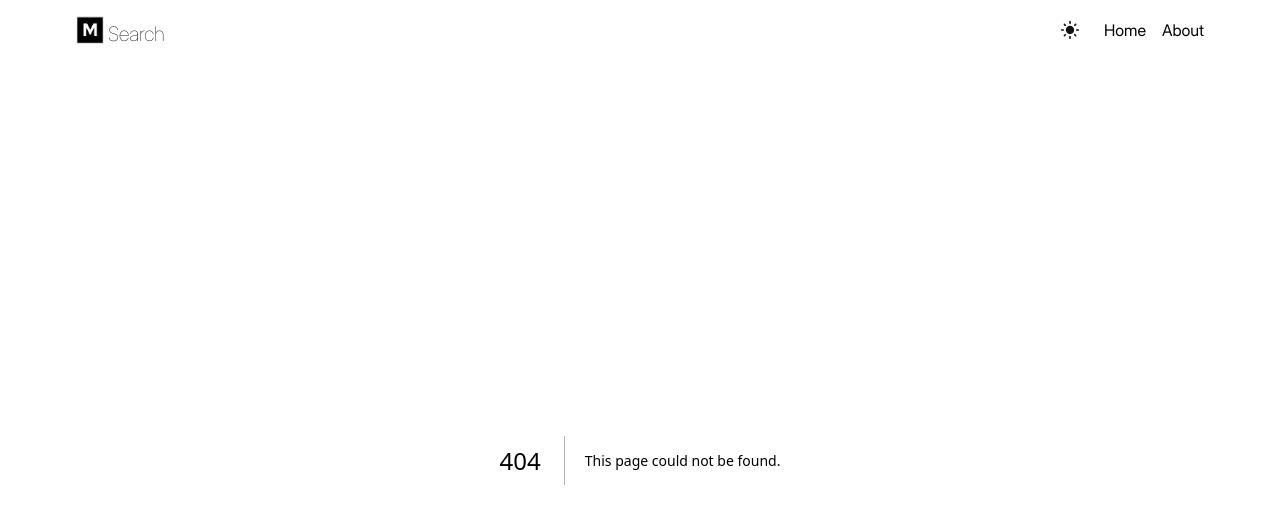
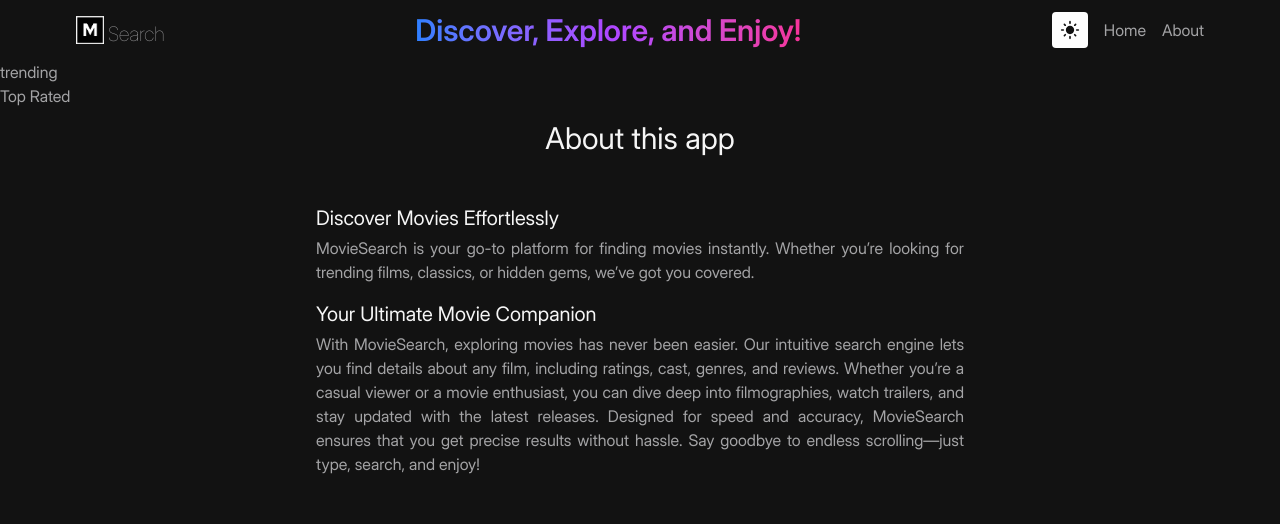
Before and after one commit to madn6/Movie-Search-App, a Next.js app: page /about in a window 1280 px wide. Before the commit this address had no page. Shown: the top 524 px of the page. Built offline with nearby package versions, Linux system fonts and the light colour scheme.

Commit message:
bottom navbar added

```diff
--- /dev/null
+++ b/src/app/about/page.jsx
@@ -0,0 +1,22 @@
+import React from 'react';
+
+export default function About() {
+	return (
+		<div className=" max-w-2xl mx-auto p-3 space-y-4">
+			<h1 className=" mb-12 text-center text-light-100 text-3xl">About this app</h1>
+			<div className='text-justify'>
+            <div className='text-light-100 text-xl mb-1'>Discover Movies Effortlessly</div> MovieSearch is your go-to platform for finding movies
+				instantly. Whether you’re looking for trending films, classics, or hidden gems, we’ve got
+				you covered.
+			</div>
+			<div className='text-justify'>
+				<div className='text-light-100 text-xl  mb-1'>Your Ultimate Movie Companion</div> With MovieSearch, exploring movies has never been easier. Our
+				intuitive search engine lets you find details about any film, including ratings, cast,
+				genres, and reviews. Whether you’re a casual viewer or a movie enthusiast, you can dive deep
+				into filmographies, watch trailers, and stay updated with the latest releases. Designed for
+				speed and accuracy, MovieSearch ensures that you get precise results without hassle. Say
+				goodbye to endless scrolling—just type, search, and enjoy!
+			</div>
+		</div>
+	);
+}
--- a/src/app/layout.js
+++ b/src/app/layout.js
@@ -2,6 +2,7 @@ import { Geist, Geist_Mono } from 'next/font/google';
 import './globals.css';
 import Header from '@/components/Header';
 import Providers from './Providers';
+import Navbar from '@/components/Navbar';
 
 const geistSans = Geist({
 	variable: '--font-geist-sans',
@@ -23,7 +24,8 @@ export default function RootLayout({ children }) {
 		<html lang="en">
 			<body className={`${geistSans.variable} ${geistMono.variable} antialiased`}>
 				<Providers>
-					<Header />
+          <Header />
+          <Navbar/>
 					{children}
 				</Providers>
 			</body>
--- a/src/components/DayLightSwitch.jsx
+++ b/src/components/DayLightSwitch.jsx
@@ -19,7 +19,7 @@ export default function DayLightSwitch() {
 	return (
 		<button
 			className="p-2 rounded-sm  cursor-pointer  transition-all duration-300 ease-in-out
-              bg-white text-[#121212] dark:bg-[#232323] dark:text-[#a4a4a6]
+              bg-white text-[#121212] dark:bg-[#232323] dark:border border-gray-300 dark:text-[#a4a4a6]
               dark:hover:bg-[#232323] hover:bg-gray-200"
 			onClick={() => setTheme(currentTheme === 'dark' ? 'light' : 'dark')}
 		>
--- a/src/components/Header.jsx
+++ b/src/components/Header.jsx
@@ -10,13 +10,16 @@ export default function Header() {
 	return (
 		<div className="p-3 flex-row-reverse flex items-center justify-between max-w-6xl mx-auto">
 			<div className="flex items-center gap-4">
-            <DayLightSwitch className=""/>
+				<DayLightSwitch className="" />
 				<MenuItems title="home" address="/" Icon={AiFillHome} />
 				<MenuItems title="About" address="/about" Icon={BsFillInfoCircleFill} />
 			</div>
-         <Link href={'/'} className="flex gap-1 items-end ">
-				<img src="fevicon2.webp" alt="fevicon" width={28}/>
-            <span className="font-thin text-xl leading-none">Search</span>
+			<h1 className="lg:text-3xl md:text-2xl md:inline hidden  font-semibold bg-gradient-to-r from-blue-500 via-purple-500 to-pink-500 bg-clip-text text-transparent">
+				Discover, Explore, and Enjoy!
+			</h1>
+			<Link href={'/'} className="flex gap-1 items-end ">
+				<img src="fevicon2.webp" alt="fevicon" width={28} />
+				<span className="font-thin text-xl leading-none">Search</span>
 			</Link>
 		</div>
 	);
--- /dev/null
+++ b/src/components/Navbar.jsx
@@ -0,0 +1,11 @@
+import React from 'react';
+import NavbarItem from './NavbarItem';
+
+export default function Navbar() {
+	return (
+		<div>
+			<NavbarItem title="trending" param="fetchTrending" />
+			<NavbarItem title="Top Rated" param="fetchTopRated" />
+		</div>
+	);
+}
--- /dev/null
+++ b/src/components/NavbarItem.jsx
@@ -0,0 +1,9 @@
+import Link from "next/link";
+
+export default function NavbarItem({ title, param }) {
+	return (
+		<div>
+			<Link href={`/genre=${param}`}>{title}</Link>
+		</div>
+	);
+}
```
